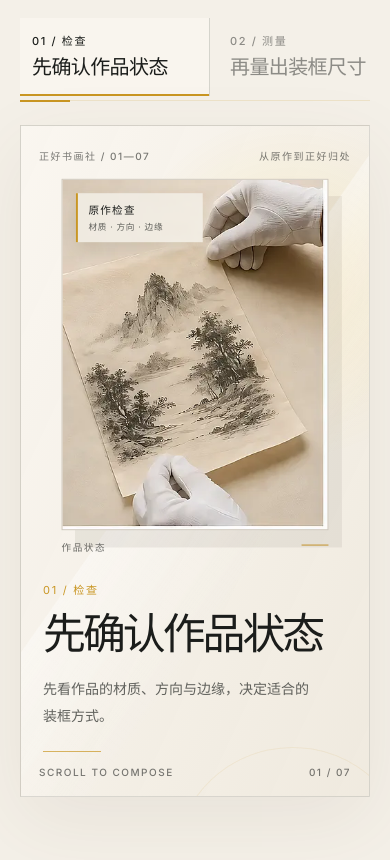
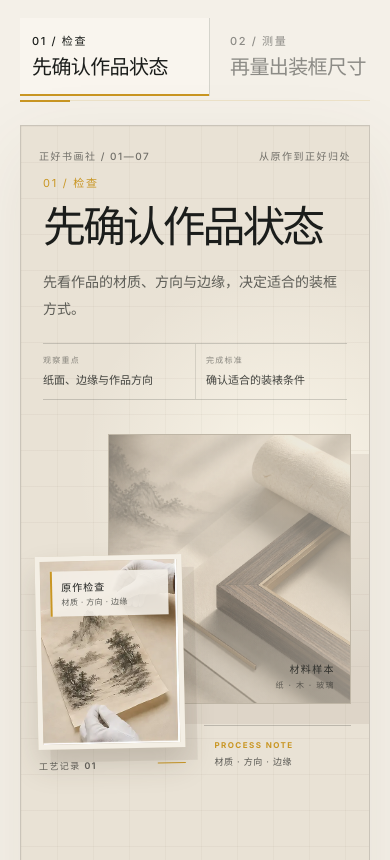
Before and after one commit to Bob1837639921/yikuang-smart-framing, a React (Vite) app in the folder website/: page / in a window 390 px wide. Shown: the part 1140-2000 px from the top of the page. Built offline with nearby package versions, Linux system fonts and the light colour scheme.

Commit message:
Refine homepage framing story

```diff
--- a/website/src/site/HomePage.tsx
+++ b/website/src/site/HomePage.tsx
@@ -24,6 +24,16 @@ const storyVisuals = [
   { label: "安全间隔", meta: "玻璃前留出 3 mm" },
   { label: "封装完成", meta: "玻璃 · 背板 · 挂件" },
   { label: "最终检查", meta: "无尘 · 平整 · 可挂装" },
+];
+
+const processNotes = [
+  { focus: "纸面、边缘与作品方向", outcome: "确认适合的装裱条件" },
+  { focus: "画芯、开窗与外框余量", outcome: "建立准确尺寸基准" },
+  { focus: "框型、色泽与留白比例", outcome: "确定协调的材料组合" },
+  { focus: "承托边界与画芯受力", outcome: "让作品稳定而平整" },
+  { focus: "画面与玻璃的安全距离", outcome: "形成清晰保护层次" },
+  { focus: "玻璃、背板与挂件结构", outcome: "完成可靠封装" },
+  { focus: "灰尘、平整度与挂装强度", outcome: "达到交付状态" },
 ];
 
 const workCases = [
@@ -262,20 +272,36 @@ export default function HomePage() {
                 <div className="home-story-stage" id="story-stage" role="tabpanel" aria-live="polite" style={{ "--story-progress": storyProgress } as CSSProperties}>
                   <div className="home-story-stage-topline"><span>正好书画社 / 01—07</span><span>从原作到正好归处</span></div>
                   <div className={`home-story-stage-scene home-story-chapter-${activeChapter}`}>
-                    <div className="home-story-art" aria-label="装裱层次演示">
-                      <div className="home-story-art-frame">
-                        <span className="home-story-art-atlas" role="img" aria-label={`第 ${activeChapter + 1} 步：${storyVisuals[activeChapter].label}`} />
-                        <span className={`home-story-art-operation home-story-art-operation-${activeChapter}`} aria-hidden="true"><b>{storyVisuals[activeChapter].label}</b><small>{storyVisuals[activeChapter].meta}</small></span>
+                    <div className="home-story-copy" key={activeChapter}>
+                      <span>{chapters[activeChapter].eyebrow}</span>
+                      <h3>{chapters[activeChapter].title}</h3>
+                      <p>{chapters[activeChapter].copy}</p>
+                      <dl className="home-story-process-notes">
+                        <div><dt>观察重点</dt><dd>{processNotes[activeChapter].focus}</dd></div>
+                        <div><dt>完成标准</dt><dd>{processNotes[activeChapter].outcome}</dd></div>
+                      </dl>
+                    </div>
+                    <div className="home-story-workbench" aria-label="装裱工艺工作台">
+                      <figure className="home-story-material-field">
+                        <img src="/assets/home-material-macro.webp" alt="装裱使用的纸张、木框与玻璃材料局部" width="768" height="1152" loading="lazy" decoding="async" />
+                        <figcaption>材料样本 <span>纸 · 木 · 玻璃</span></figcaption>
+                      </figure>
+                      <div className="home-story-art" aria-label="装裱过程记录">
+                        <div className="home-story-art-frame">
+                          <span className="home-story-art-atlas" role="img" aria-label={`第 ${activeChapter + 1} 步：${storyVisuals[activeChapter].label}`} />
+                          <span className={`home-story-art-operation home-story-art-operation-${activeChapter}`} aria-hidden="true"><b>{storyVisuals[activeChapter].label}</b><small>{storyVisuals[activeChapter].meta}</small></span>
+                        </div>
+                        <span className="home-story-art-label">工艺记录 {String(activeChapter + 1).padStart(2, "0")}</span>
                       </div>
-                      <span className="home-story-art-label">{["作品状态", "尺寸 / 开窗", "框型 / 卡纸", "固定 / 承托", "卡纸 / 间隔", "玻璃 / 背板", "检查 / 挂装"][activeChapter]}</span>
+                      <p className="home-story-workbench-caption"><span>PROCESS NOTE</span>{storyVisuals[activeChapter].meta}</p>
                     </div>
-                    <div className="home-story-copy" key={activeChapter}><span>{chapters[activeChapter].eyebrow}</span><h3>{chapters[activeChapter].title}</h3><p>{chapters[activeChapter].copy}</p><span className="home-story-copy-rule" aria-hidden="true" /></div>
                   </div>
                   <div className="home-story-stage-footer"><span>SCROLL TO COMPOSE</span><span>{String(activeChapter + 1).padStart(2, "0")} / {String(chapters.length).padStart(2, "0")}</span></div>
                 </div>
               </div>
             </div>
           </div>
+          <div className="home-story-handoff home-reveal"><span>工艺完成</span><p>当结构被妥善收好，作品才真正进入陈列。</p></div>
         </section>
 
         <section className="home-materials home-section home-exhibition" id="materials" aria-labelledby="materials-title">
@@ -287,7 +313,10 @@ export default function HomePage() {
             onPointerUp={handleWorkPointerUp}
             onPointerCancel={() => { workSwipeStartX.current = null; setWorkDragX(0); }}
           >
-            <p className="home-gallery-label"><span />正好作品陈列</p>
+            <p className="home-gallery-label">
+              <span aria-hidden="true" />
+              <b>正好作品陈列<small>ZHENGHAO COLLECTION</small></b>
+            </p>
             {([-1, 0, 1] as const).map((offset) => {
               const index = (activeWorkCase + offset + workCases.length) % workCases.length;
               const work = workCases[index];
--- a/website/src/site/homepage.css
+++ b/website/src/site/homepage.css
@@ -92,7 +92,7 @@
 .home-story { width: min(1600px, calc(100% - 120px)); padding: 150px 0 0; }
 .home-section-heading { max-width: 650px; }
 .home-section-heading h2, .home-material-copy h2, .home-experience-intro h2, .home-studio h2 { margin-top: 26px; font-family: var(--home-serif); font-size: clamp(38px, 5vw, 74px); font-weight: 500; letter-spacing: -0.07em; line-height: 1.09; }
-.home-story-track { position: relative; min-height: 245vh; margin-top: 86px; }
+.home-story-track { position: relative; min-height: 195vh; margin-top: 86px; }
 .home-story-sticky { position: sticky; top: 4vh; display: grid; height: 92vh; align-items: center; }
 .home-story-layout { display: grid; min-height: min(800px, 92vh); grid-template-columns: minmax(0, 1fr); gap: 28px; align-content: center; }
 .home-story-rail { position: relative; min-height: 0; padding: 0 0 12px; }
@@ -110,17 +110,22 @@
 .home-story-tab.is-active i { opacity: 1; transform: scaleX(1); }
 .home-story-scroll-hint { display: none; }
 .home-story-scroll-hint span { color: var(--home-gold); font-size: 16px; animation: home-scroll-nudge 2.5s ease-in-out infinite; }
-.home-story-stage { position: relative; min-height: min(650px, 72vh); padding: 28px clamp(32px, 4vw, 64px) 24px; border: 1px solid rgba(27, 29, 27, 0.14); overflow: hidden; background: linear-gradient(115deg, rgba(255, 252, 246, 0.56), rgba(235, 228, 215, 0.52)); box-shadow: 0 24px 72px rgba(96, 78, 48, 0.08); }
-.home-story-stage::before { position: absolute; inset: 0; background: linear-gradient(125deg, transparent 0 45%, rgba(255, 255, 255, 0.38) 45.2%, transparent 66%), radial-gradient(circle at 78% 24%, rgba(242, 196, 62, 0.18), transparent 30%); content: ""; pointer-events: none; }
-.home-story-stage::after { position: absolute; right: -12%; bottom: -28%; width: 68%; aspect-ratio: 1; border: 1px solid rgba(201, 150, 35, 0.18); border-radius: 50%; content: ""; opacity: 0.52; transform: rotate(-12deg); pointer-events: none; }
+.home-story-stage { position: relative; min-height: min(570px, 68vh); padding: 26px clamp(32px, 4vw, 64px) 24px; border: 1px solid rgba(27, 29, 27, 0.15); overflow: hidden; background: #e9e2d5; box-shadow: 0 24px 72px rgba(96, 78, 48, 0.09); }
+.home-story-stage::before { position: absolute; inset: 0; background: linear-gradient(rgba(77, 63, 43, 0.045) 1px, transparent 1px), linear-gradient(90deg, rgba(77, 63, 43, 0.035) 1px, transparent 1px), radial-gradient(circle at 76% 42%, rgba(255, 251, 239, 0.72), transparent 38%); background-size: 36px 36px, 36px 36px, auto; content: ""; pointer-events: none; }
+.home-story-stage::after { position: absolute; top: 0; bottom: 0; left: 41%; width: 1px; background: rgba(27, 29, 27, 0.08); content: ""; pointer-events: none; }
 .home-story-stage-topline, .home-story-stage-footer { position: relative; z-index: 2; display: flex; justify-content: space-between; color: rgba(27, 29, 27, 0.58); font-size: 10px; font-weight: 500; letter-spacing: 0.15em; }
-.home-story-stage-scene { position: relative; z-index: 1; display: grid; min-height: calc(100% - 70px); grid-template-columns: minmax(0, 1.05fr) minmax(220px, 0.95fr); gap: clamp(28px, 4vw, 64px); align-items: center; }
-.home-story-art { justify-self: end; width: min(100%, 450px); transform-origin: center; transition: transform 720ms cubic-bezier(.2,.8,.2,1); }
-.home-story-chapter-0 .home-story-art { transform: translateY(8px) scale(0.96); }
-.home-story-chapter-1 .home-story-art { transform: translateY(0) scale(1); }
-.home-story-chapter-2 .home-story-art { transform: translateY(-5px) scale(1.03); }
-.home-story-art-frame { position: relative; aspect-ratio: 0.76; overflow: hidden; border: 12px solid rgba(75, 62, 43, 0.84); background: #cfc3ae; box-shadow: 14px 18px 0 rgba(65, 53, 38, 0.14), inset 0 0 0 1px rgba(242, 196, 62, 0.58); }
-.home-story-chapter-0 .home-story-art-frame, .home-story-chapter-1 .home-story-art-frame, .home-story-chapter-2 .home-story-art-frame, .home-story-chapter-3 .home-story-art-frame, .home-story-chapter-4 .home-story-art-frame, .home-story-chapter-5 .home-story-art-frame, .home-story-chapter-6 .home-story-art-frame { border: 1px solid rgba(27, 29, 27, 0.16); background: #f1eadf; box-shadow: 14px 18px 0 rgba(65, 53, 38, 0.08); }
+.home-story-stage-scene { position: relative; z-index: 1; display: grid; min-height: calc(100% - 66px); grid-template-columns: minmax(270px, 0.82fr) minmax(430px, 1.18fr); gap: clamp(36px, 5vw, 78px); align-items: center; }
+.home-story-workbench { position: relative; min-height: 410px; isolation: isolate; }
+.home-story-material-field { position: absolute; z-index: 0; top: 24px; right: 0; width: 72%; height: 330px; margin: 0; overflow: hidden; border: 1px solid rgba(27, 29, 27, 0.13); background: #d8cdbb; box-shadow: 18px 20px 0 rgba(68, 53, 34, 0.07); }
+.home-story-material-field::after { position: absolute; inset: 0; background: linear-gradient(90deg, rgba(231, 224, 210, 0.08), rgba(231, 224, 210, 0.46)); content: ""; pointer-events: none; }
+.home-story-material-field img { width: 100%; height: 100%; object-fit: cover; object-position: 50% 58%; filter: saturate(0.76) sepia(0.12) contrast(0.92); opacity: 0.82; }
+.home-story-material-field figcaption { position: absolute; z-index: 2; right: 15px; bottom: 13px; display: grid; justify-items: end; gap: 3px; color: rgba(27, 29, 27, 0.82); font-size: 10px; font-weight: 650; letter-spacing: 0.14em; }
+.home-story-material-field figcaption span { color: rgba(27, 29, 27, 0.56); font-size: 8px; font-weight: 500; }
+.home-story-art { position: absolute; z-index: 2; bottom: 4px; left: 0; width: min(42%, 265px); transform-origin: left bottom; transition: transform 720ms cubic-bezier(.2,.8,.2,1); }
+.home-story-chapter-0 .home-story-art { transform: translateY(3px) rotate(-1.2deg); }
+.home-story-chapter-1 .home-story-art { transform: translateY(0) rotate(0.5deg); }
+.home-story-chapter-2 .home-story-art { transform: translateY(-3px) rotate(-0.4deg); }
+.home-story-art-frame { position: relative; aspect-ratio: 0.76; overflow: hidden; border: 7px solid #f4efe5; background: #cfc3ae; box-shadow: 0 16px 30px rgba(65, 53, 38, 0.17), 12px 13px 0 rgba(65, 53, 38, 0.08); }
 .home-story-art-atlas { position: absolute; inset: 0; display: block; background-image: url("/assets/home-framing-process-atlas.webp"); background-repeat: no-repeat; background-size: 400% 200%; background-position: 0% 0%; transition: background-position 720ms cubic-bezier(.2,.8,.2,1); }
 .home-story-chapter-0 .home-story-art-atlas { background-position: 0% 0%; }
 .home-story-chapter-1 .home-story-art-atlas { background-position: 33.333% 0%; }
@@ -129,22 +134,28 @@
 .home-story-chapter-4 .home-story-art-atlas { background-position: 0% 100%; }
 .home-story-chapter-5 .home-story-art-atlas { background-position: 33.333% 100%; }
 .home-story-chapter-6 .home-story-art-atlas { background-position: 100% 100%; }
-.home-story-art-operation { position: absolute; z-index: 4; right: 14px; bottom: 14px; display: grid; gap: 4px; min-width: 132px; padding: 9px 11px; border-left: 2px solid var(--home-gold); background: rgba(244, 240, 232, 0.84); box-shadow: 0 8px 18px rgba(75, 62, 43, 0.12); color: var(--home-ink); }
-.home-story-art-operation b { font-size: 11px; font-weight: 600; letter-spacing: 0.12em; }
-.home-story-art-operation small { color: rgba(27, 29, 27, 0.68); font-size: 9px; letter-spacing: 0.08em; line-height: 1.4; }
-.home-story-art-operation-0 { top: 14px; right: auto; bottom: auto; left: 14px; }
-.home-story-art-operation-1 { top: 14px; right: 14px; bottom: auto; }
-.home-story-art-operation-2, .home-story-art-operation-4 { right: 14px; bottom: 14px; }
-.home-story-art-operation-3 { top: 14px; right: auto; bottom: auto; left: 14px; }
-.home-story-art-operation-5, .home-story-art-operation-6 { right: 14px; bottom: 14px; }
-.home-story-art-label { display: flex; justify-content: space-between; margin-top: 14px; color: rgba(27, 29, 27, 0.64); font-size: 10px; font-weight: 500; letter-spacing: 0.16em; }
+.home-story-art-operation { position: absolute; z-index: 4; right: 10px; bottom: 10px; display: grid; gap: 3px; min-width: 118px; padding: 8px 9px; border-left: 2px solid var(--home-gold); background: rgba(244, 240, 232, 0.9); box-shadow: 0 8px 18px rgba(75, 62, 43, 0.12); color: var(--home-ink); }
+.home-story-art-operation b { font-size: 10px; font-weight: 650; letter-spacing: 0.1em; }
+.home-story-art-operation small { color: rgba(27, 29, 27, 0.68); font-size: 8px; letter-spacing: 0.05em; line-height: 1.35; }
+.home-story-art-operation-0, .home-story-art-operation-3 { top: 10px; right: auto; bottom: auto; left: 10px; }
+.home-story-art-operation-1 { top: 10px; right: 10px; bottom: auto; }
+.home-story-art-label { display: flex; justify-content: space-between; margin-top: 11px; color: rgba(27, 29, 27, 0.66); font-size: 9px; font-weight: 600; letter-spacing: 0.16em; }
 .home-story-art-label::after { width: 28px; height: 1px; margin-top: 5px; background: var(--home-gold); content: ""; }
-.home-story-copy { position: relative; max-width: 430px; padding: 20px 0 34px; animation: home-copy-in 520ms cubic-bezier(.2,.8,.2,1); }
+.home-story-workbench-caption { position: absolute; z-index: 3; right: 0; bottom: 4px; display: grid; gap: 5px; width: 45%; margin: 0 !important; padding: 14px 0 0 18px; border-top: 1px solid rgba(27, 29, 27, 0.22); color: rgba(27, 29, 27, 0.7); font-size: 11px; letter-spacing: 0.08em; }
+.home-story-workbench-caption span { color: var(--home-gold); font-size: 8px; font-weight: 700; letter-spacing: 0.18em; }
+.home-story-copy { position: relative; max-width: 430px; padding: 18px 0 28px; animation: home-copy-in 520ms cubic-bezier(.2,.8,.2,1); }
 .home-story-copy > span { color: var(--home-gold); font-size: 11px; letter-spacing: 0.16em; }
-.home-story-copy h3 { margin-top: 18px; font-family: var(--home-serif); font-size: clamp(38px, 4.2vw, 64px); font-weight: 500; letter-spacing: -0.07em; line-height: 1.08; }
-.home-story-copy p { max-width: 280px; margin-top: 26px !important; color: rgba(27, 29, 27, 0.68); font-size: 14px; line-height: 1.9; }
-.home-story-copy-rule { display: block; width: 58px; height: 1px; margin-top: 32px; background: var(--home-gold); opacity: 0.7; }
+.home-story-copy h3 { margin-top: 16px; font-family: var(--home-serif); font-size: clamp(36px, 3.4vw, 54px); font-weight: 500; letter-spacing: -0.07em; line-height: 1.08; }
+.home-story-copy p { max-width: 320px; margin-top: 22px !important; color: rgba(27, 29, 27, 0.68); font-size: 14px; line-height: 1.9; }
+.home-story-process-notes { display: grid; grid-template-columns: 1fr 1fr; margin: 28px 0 0; border-top: 1px solid rgba(27, 29, 27, 0.18); border-bottom: 1px solid rgba(27, 29, 27, 0.18); }
+.home-story-process-notes div { min-width: 0; padding: 13px 14px 13px 0; }
+.home-story-process-notes div + div { padding-left: 14px; border-left: 1px solid rgba(27, 29, 27, 0.12); }
+.home-story-process-notes dt { color: rgba(27, 29, 27, 0.48); font-size: 8px; font-weight: 700; letter-spacing: 0.16em; }
+.home-story-process-notes dd { margin: 7px 0 0; color: rgba(27, 29, 27, 0.82); font-size: 11px; line-height: 1.55; }
 .home-story-stage-footer { position: absolute; right: clamp(24px, 4vw, 52px); bottom: 24px; left: clamp(24px, 4vw, 52px); }
+.home-story-handoff { display: grid; width: min(620px, calc(100% - 40px)); grid-template-columns: auto 1fr; gap: 18px 28px; align-items: center; margin: 42px auto 0; padding: 23px 0; border-top: 1px solid rgba(27, 29, 27, 0.16); border-bottom: 1px solid rgba(27, 29, 27, 0.16); text-align: center; }
+.home-story-handoff span { color: var(--home-gold); font-size: 9px; font-weight: 700; letter-spacing: 0.18em; }
+.home-story-handoff p { margin: 0 !important; color: rgba(27, 29, 27, 0.7); font-family: var(--home-serif); font-size: clamp(18px, 2vw, 24px); letter-spacing: 0.02em; }
 
 .home-materials { padding-bottom: 180px; }
 .home-exhibition { position: relative; z-index: 2; width: 100%; background: var(--home-paper); }
@@ -153,8 +164,10 @@
 .home-gallery-corridor::before { position: absolute; z-index: 0; inset: 0; background: radial-gradient(ellipse 38% 62% at 50% 20%, rgba(255, 244, 209, 0.34) 0%, rgba(255, 237, 193, 0.17) 38%, transparent 72%), radial-gradient(ellipse 24% 48% at 20% 17%, rgba(255, 246, 218, 0.2), transparent 70%), radial-gradient(ellipse 24% 48% at 81% 18%, rgba(255, 241, 205, 0.19), transparent 70%); content: ""; mix-blend-mode: screen; opacity: 0.76; pointer-events: none; animation: home-gallery-light-breathe 8s ease-in-out infinite alternate; }
 .home-gallery-corridor::after { position: absolute; z-index: 0; inset: 0; background: linear-gradient(180deg, rgba(50, 37, 23, 0.08), transparent 22%, transparent 72%, rgba(49, 36, 23, 0.13)), linear-gradient(90deg, rgba(44, 32, 21, 0.14), transparent 18%, transparent 82%, rgba(44, 32, 21, 0.15)); box-shadow: inset 0 72px 110px rgba(46, 32, 19, 0.06), inset 0 -34px 64px rgba(57, 40, 23, 0.1); content: ""; opacity: 0.78; pointer-events: none; }
 .home-gallery-corridor:active { cursor: grabbing; }
-.home-gallery-label { position: absolute; z-index: 8; top: 82px; left: 4.2%; display: flex; align-items: center; gap: 12px; margin: 0; padding: 10px 14px; border: 1px solid rgba(27, 29, 27, 0.1); background: rgba(244, 240, 232, 0.72); box-shadow: 0 8px 24px rgba(48, 38, 27, 0.06); color: rgba(27, 29, 27, 0.9); font-size: 14px; font-weight: 600; letter-spacing: 0.12em; backdrop-filter: blur(8px); }
-.home-gallery-label span { display: block; width: 18px; height: 1px; background: var(--home-gold); }
+.home-gallery-label { position: absolute; z-index: 8; top: 74px; left: 4.2%; display: flex; align-items: center; gap: 15px; margin: 0; padding: 13px 18px 12px; border: 1px solid rgba(27, 29, 27, 0.13); background: rgba(247, 243, 235, 0.9); box-shadow: 0 12px 32px rgba(48, 38, 27, 0.12), inset 3px 0 0 rgba(201, 150, 35, 0.74); color: var(--home-ink); backdrop-filter: blur(12px); }
+.home-gallery-label span { display: block; width: 23px; height: 2px; background: var(--home-gold); box-shadow: 8px 0 0 rgba(201, 150, 35, 0.26); }
+.home-gallery-label b { display: grid; gap: 3px; font-family: var(--home-serif); font-size: 17px; font-weight: 650; letter-spacing: 0.11em; line-height: 1.15; }
+.home-gallery-label small { color: rgba(27, 29, 27, 0.5); font-family: Arial, sans-serif; font-size: 8px; font-weight: 700; letter-spacing: 0.18em; line-height: 1; }
 .home-gallery-work { position: absolute; aspect-ratio: var(--frame-ratio); margin: 0; transition: left 820ms cubic-bezier(.18,.82,.23,1), right 820ms cubic-bezier(.18,.82,.23,1), opacity 620ms ease, transform 820ms cubic-bezier(.18,.82,.23,1), filter 620ms ease; }
 .home-gallery-frame-crop { position: absolute; inset: 0; overflow: visible; background: transparent; filter: drop-shadow(0 2px 2px rgba(39, 29, 19, 0.25)) drop-shadow(0 13px 11px rgba(43, 32, 21, 0.2)) drop-shadow(4px 24px 24px rgba(48, 35, 22, 0.09)); transform: rotate(var(--frame-level)); transform-origin: center; }
 /* Glass glare is already part of each photographed cutout. A pseudo-element here
@@ -265,6 +278,12 @@
   .home-nav { gap: 18px; }
   .home-hero-copy { margin-left: max(24px, calc((100vw - min(1180px, calc(100vw - 48px))) / 2)); }
   .home-story-layout { gap: 28px; }
+  .home-story-stage { padding-right: 30px; padding-left: 30px; }
+  .home-story-stage-scene { grid-template-columns: minmax(220px, 0.8fr) minmax(330px, 1.2fr); gap: 32px; }
+  .home-story-workbench { min-height: 380px; }
+  .home-story-material-field { height: 300px; }
+  .home-story-art { width: min(43%, 220px); }
+  .home-story-copy h3 { font-size: clamp(34px, 5vw, 46px); }
   .home-experience { gap: 46px; }
   .home-story-tabs { display: flex; overflow-x: auto; padding-bottom: 3px; scrollbar-width: none; }
   .home-story-tabs::-webkit-scrollbar { display: none; }
@@ -330,22 +349,32 @@
   .home-story-tab:hover, .home-story-tab.is-active { padding-left: 12px; }
   .home-story-tab.is-active i { transform: scaleX(1); }
   .home-story-scroll-hint { display: none; }
-  .home-story-stage { width: 100%; min-width: 0; min-height: 540px; padding: 22px 18px 24px; }
+  .home-story-stage { width: 100%; min-width: 0; min-height: 830px; padding: 22px 18px 54px; }
+  .home-story-stage::after { display: none; }
   .home-story-stage-topline { min-width: 0; flex-wrap: wrap; gap: 8px 14px; }
-  .home-story-stage-scene { width: 100%; min-width: 0; grid-template-columns: minmax(0, 1fr); gap: 24px; min-height: calc(100% - 56px); align-content: center; }
-  .home-story-art { order: -1; justify-self: center; width: min(72vw, 278px); }
-  .home-story-art-frame { border-width: 9px; }
+  .home-story-stage-scene { width: 100%; min-width: 0; grid-template-columns: minmax(0, 1fr); gap: 22px; min-height: calc(100% - 56px); align-content: start; }
+  .home-story-workbench { min-height: 350px; }
+  .home-story-material-field { top: 12px; width: 78%; height: 270px; }
+  .home-story-art { bottom: 2px; width: min(47%, 176px); }
+  .home-story-art-frame { border-width: 5px; }
   .home-story-art-label { margin-top: 10px; }
-  .home-story-copy { max-width: 100%; padding: 0 4px 20px; }
+  .home-story-workbench-caption { width: 47%; padding-left: 10px; font-size: 9px; }
+  .home-story-copy { max-width: 100%; padding: 8px 4px 0; }
   .home-story-copy h3 { margin-top: 14px; font-size: clamp(38px, 11vw, 52px); }
-  .home-story-copy p { max-width: 270px; margin-top: 18px !important; }
-  .home-story-copy-rule { margin-top: 22px; }
+  .home-story-copy p { max-width: 310px; margin-top: 18px !important; }
+  .home-story-process-notes { margin-top: 20px; }
+  .home-story-process-notes div { padding: 10px 10px 10px 0; }
+  .home-story-process-notes div + div { padding-left: 10px; }
   .home-story-stage-footer { right: 18px; bottom: 18px; left: 18px; }
+  .home-story-handoff { grid-template-columns: 1fr; gap: 9px; margin-top: 32px; }
   .home-materials, .home-experience { grid-template-columns: 1fr; gap: 48px; margin-top: 60px; }
   .home-materials { padding-bottom: 110px; }
   .home-exhibition { width: 100%; margin-top: 0; }
   .home-gallery-corridor { height: 580px; border-right: 0; border-left: 0; }
-  .home-gallery-label { top: 58px; left: 20px; padding: 8px 10px; font-size: 12px; }
+  .home-gallery-label { top: 54px; left: 16px; gap: 10px; padding: 9px 12px 8px; }
+  .home-gallery-label span { width: 16px; height: 1px; }
+  .home-gallery-label b { gap: 2px; font-size: 13px; }
+  .home-gallery-label small { font-size: 6px; }
   .home-gallery-work-active { top: 24%; width: 86vw; }
   .home-gallery-work-active.home-gallery-size-landscape { top: 17%; width: 76vw; }
   .home-gallery-work-active.home-gallery-size-portrait { top: 13%; width: 52vw; }
```
Also changed, not shown: 1 other file (tests, documents, lock files or other folders).
